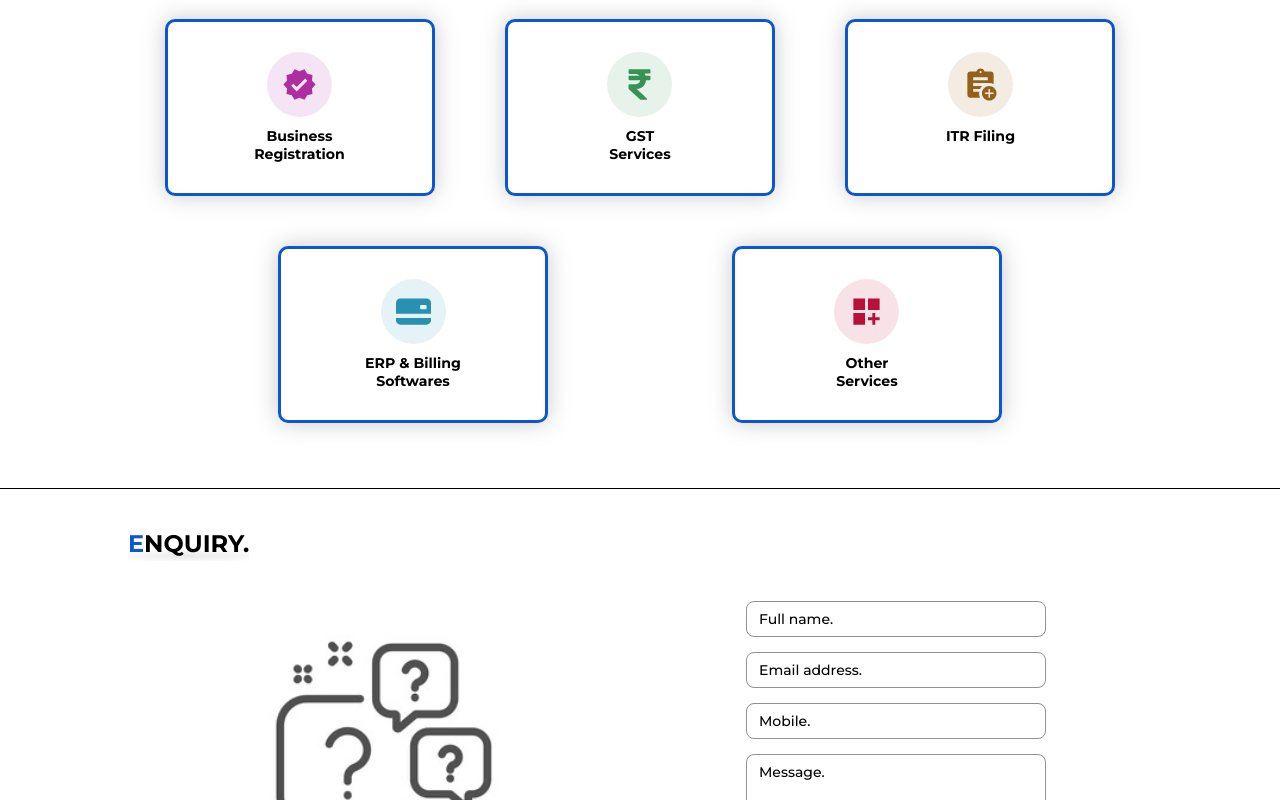
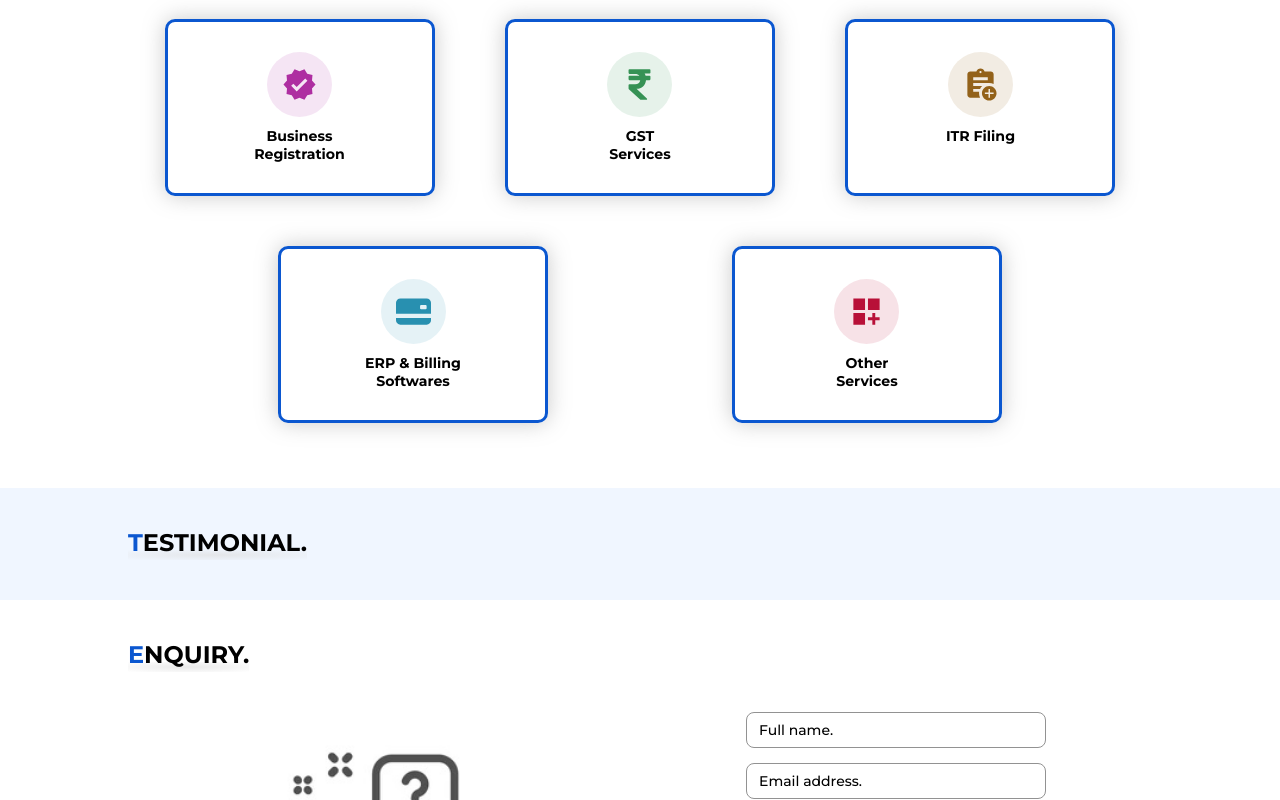
Before and after one commit to Saibul73/maxxfin, a React (Create React App) app: page / in a window 1280 px wide. Shown: the part 878-1678 px from the top of the page. Built offline with nearby package versions, Linux system fonts and the light colour scheme.

Commit message:
testimonial title added

```diff
--- /dev/null
+++ b/src/components/user/testimonial/Testimonial.jsx
@@ -0,0 +1,22 @@
+import React from 'react'
+import './testimonial.scss'
+
+function Testimonial() {
+    return (
+        <div className='testimonial container'>
+            {/* SubTitle */}
+            <div className="sub-title">
+                <div className="title">
+                    <h3>TESTIMONIAL.</h3>
+                    <div className="shadow"></div>
+                </div>
+            </div>
+            {/* Content */}
+            <div className="content">
+
+            </div>
+        </div>
+    )
+}
+
+export default Testimonial
--- /dev/null
+++ b/src/components/user/testimonial/testimonial.scss
@@ -0,0 +1,10 @@
+@import '../../../assets/scss/color.scss';
+
+.testimonial {
+    background-color: #f0f6ff;
+    padding-top: 40px;
+    padding-bottom: 40px;
+    .content{
+
+    }
+}
--- a/src/pages/user/home/Home.jsx
+++ b/src/pages/user/home/Home.jsx
@@ -4,6 +4,7 @@ import Landing from "../../../components/user/landing/Landing";
 import Services from "../../../components/user/services/Services";
 import Enquiry from "../../../components/user/enquiry/Enquiry";
 import Footer from "../../../components/user/footer/Footer";
+import Testimonial from "../../../components/user/testimonial/Testimonial";
 
 function Home() {
   return (
@@ -14,10 +15,13 @@ function Home() {
       <div className="landing-div">
         <Landing />
       </div>
-      <div className="services-div" style={{ borderBottom: 'solid black 1px' }}>
+      <div className="services-div">
         <Services />
       </div>
       {/* Skip TESTIMONIAL. */}
+      <div className="testimonial-div">
+        <Testimonial />
+      </div>
       <div className="enquiry-div">
         <Enquiry />
       </div>
```
